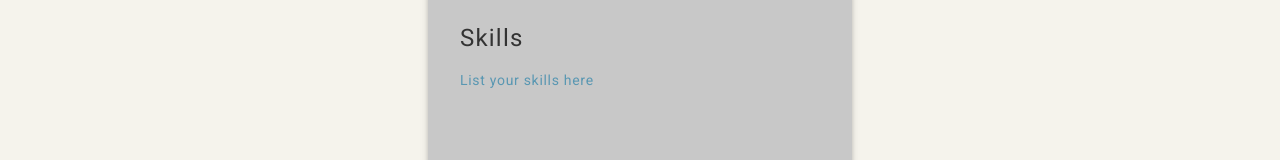
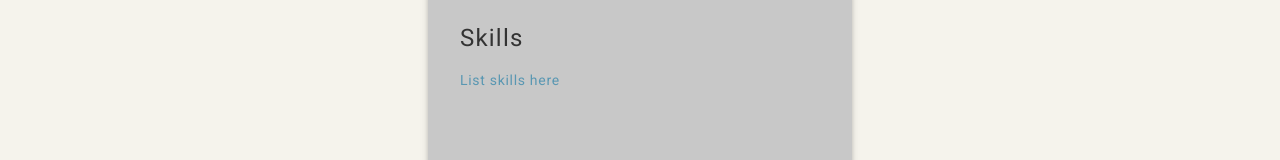
Before and after one commit to fygure/my-profile, a React (Create React App) app: page /skills in a window 1280 px wide. Shown: the part 154-314 px from the top of the page. Built offline with nearby package versions, Linux system fonts and the light colour scheme.

Commit message:
minor change

```diff
--- a/src/components/Skills.jsx
+++ b/src/components/Skills.jsx
@@ -19,7 +19,7 @@ export default function Skills() {
                     Skills
                 </Typography>
                 <Typography variant="body2" sx={{ letterSpacing: '0.05em', color: theme.palette.secondary.dark }}>
-                    List your skills here
+                    List skills here
                 </Typography>
             </Paper>
             {/* <Box sx={{ bgcolor: '#cfe8fc', height: '68vh' }}>Skills</Box> */}
```
